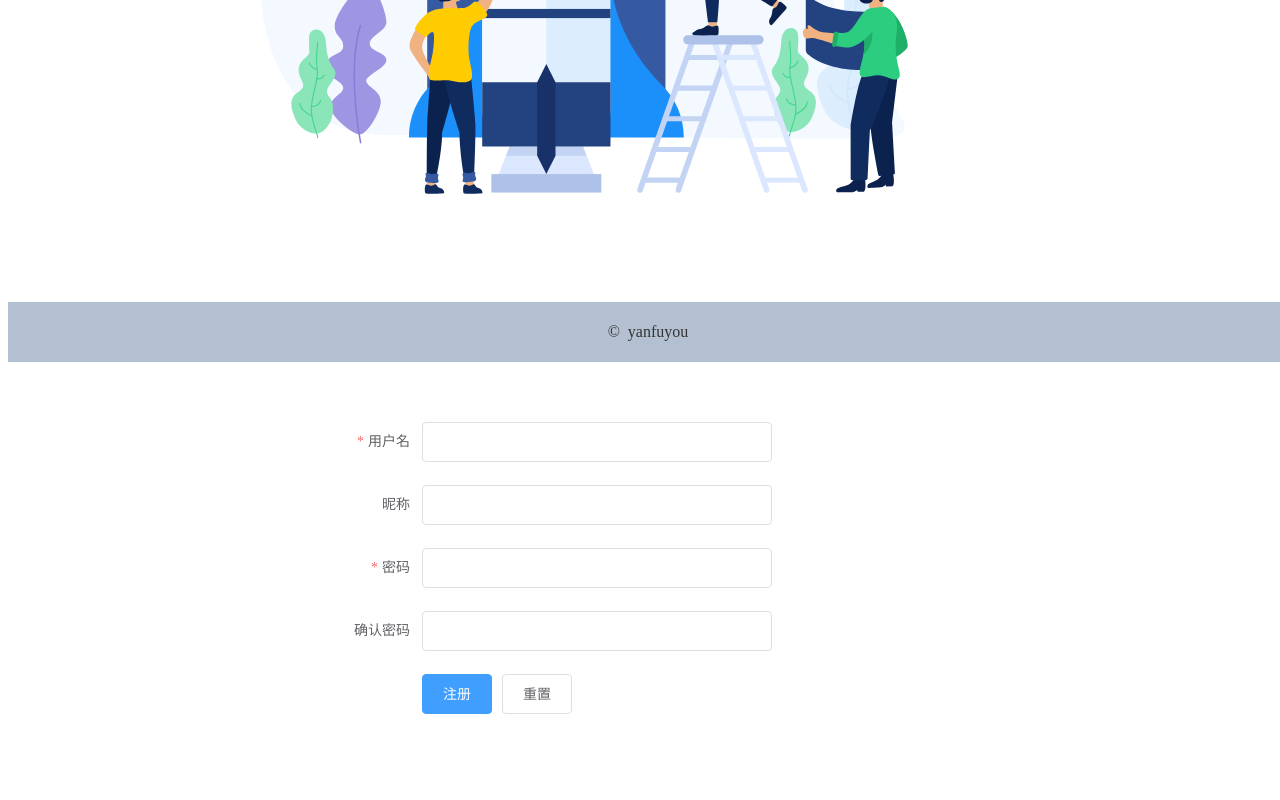
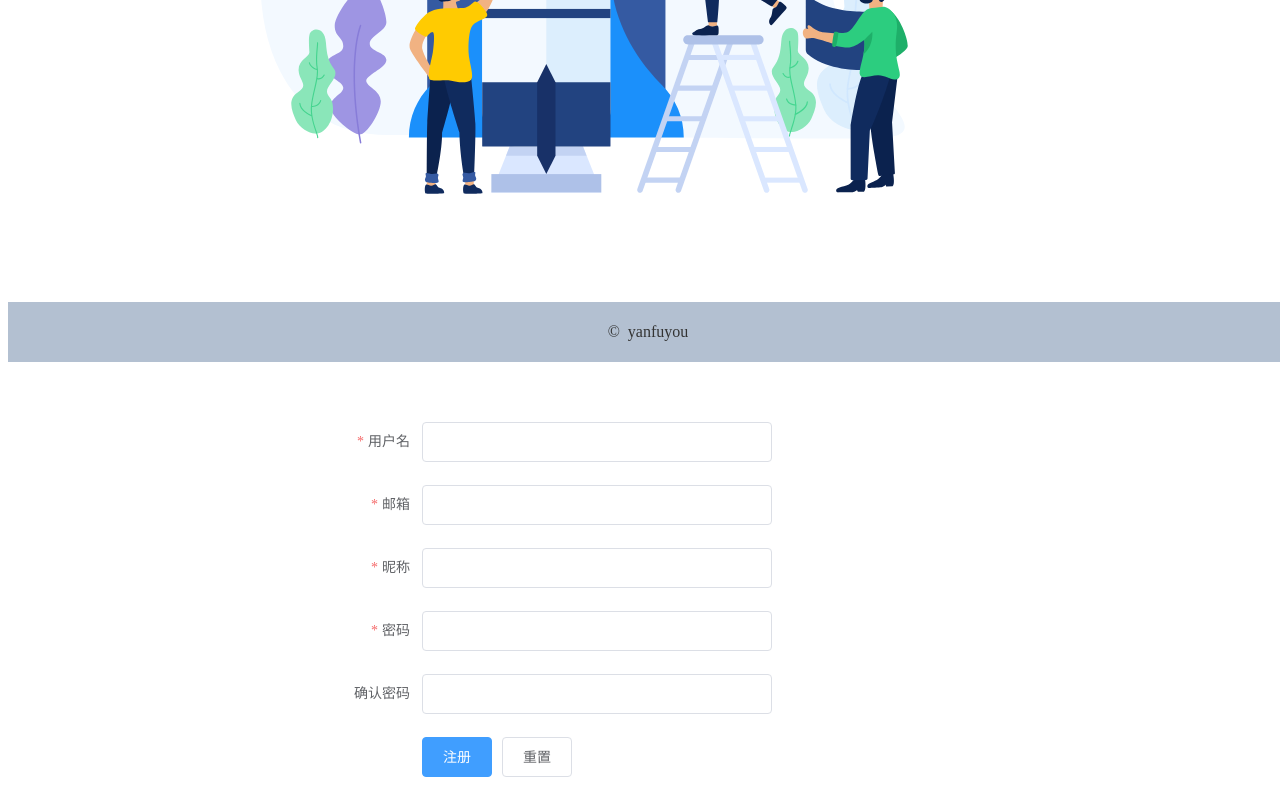
Before and after one commit to yanfuyou/community-page, a Vue app in the folder community/: page /community/user/signup in a window 1280 px wide. Shown: the part 438-1238 px from the top of the page. Before the commit the page ends 1175 px from the top, so only its background shows below. Built offline with nearby package versions, Linux system fonts and the light colour scheme; what mavon-editor, vue-baberrage would draw is missing.

Commit message:
注册填写邮箱

```diff
--- a/community/src/components/article/Preview.vue
+++ b/community/src/components/article/Preview.vue
@@ -210,7 +210,7 @@ export default {
             this.comment.articleId = this.articleId;
         },
         releaseComment() {
-            if(this.temp == ''){
+            if(this.comment.content == ''){
                 this.$message.warning({message:'评论不能为空',offset:70})
                 return false;
             }
@@ -350,7 +350,7 @@ export default {
             if (this.loading) {
                 return;
             }
-            if(this.temp == ''){
+            if(this.temp.reason == null ){
                 this.$message.warning({message:'理由不能为空',offset:70})
                 return false;
             }
--- a/community/src/components/team/TeamList.vue
+++ b/community/src/components/team/TeamList.vue
@@ -194,7 +194,7 @@ export default {
             if (this.loading) {
                 return;
             }
-            if(this.temp == ''){
+            if(this.temp.reason == null){
                 this.$message.warning({message:'理由不能为空',offset:70})
                 return false;
             }
--- a/community/src/components/user/SignUp.vue
+++ b/community/src/components/user/SignUp.vue
@@ -4,6 +4,9 @@
         <el-form :model="user" :rules="rules" ref="user" label-width="100px" class="formStyle">
             <el-form-item label="用户名" prop="userName">
                 <el-input v-model="user.userName"></el-input>
+            </el-form-item>
+            <el-form-item label="邮箱" prop="userEmail">
+                <el-input v-model="user.userEmail"></el-input>
             </el-form-item>
             <el-form-item label="昵称" prop="userAlias">
                 <el-input v-model="user.userAlias"></el-input>
@@ -37,6 +40,7 @@ export default {
         return {
             user: {
                 userName: '',
+                userEmail: '',
                 userAlias: '',
                 userPassword: '',
                 rePassword: ''
@@ -54,7 +58,11 @@ export default {
                     { validator: rePassword, trigger: 'blur' }
                 ],
                 userAlias: [
+                    { required: true, message: '别名不能为空', trigger: 'blur' },
                     { min: 3, max: 20, message: '长度在 3 到 20 个字符', trigger: 'blur' }
+                ],
+                userEmail: [
+                    { required: true, message: '邮箱不能为空', trigger: 'blur' }
                 ]
             }
         };
--- a/community/src/components/user/Sources.vue
+++ b/community/src/components/user/Sources.vue
@@ -95,7 +95,7 @@ export default {
             if (this.loading) {
                 return;
             }
-            if(this.temp == ''){
+            if(this.temp.reason == null){
                 this.$message.warning({message:'理由不能为空',offset:70})
                 return false;
             }
```
